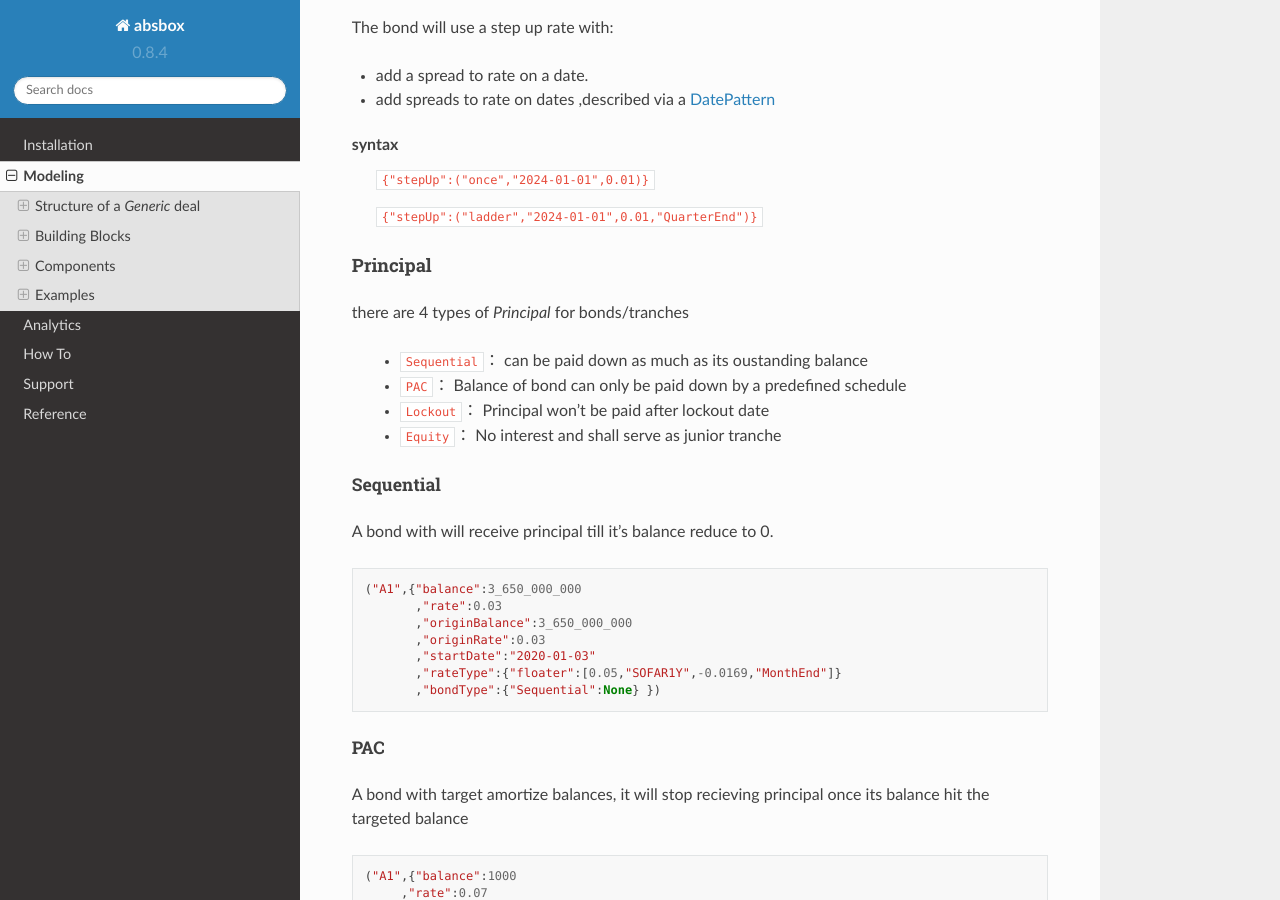
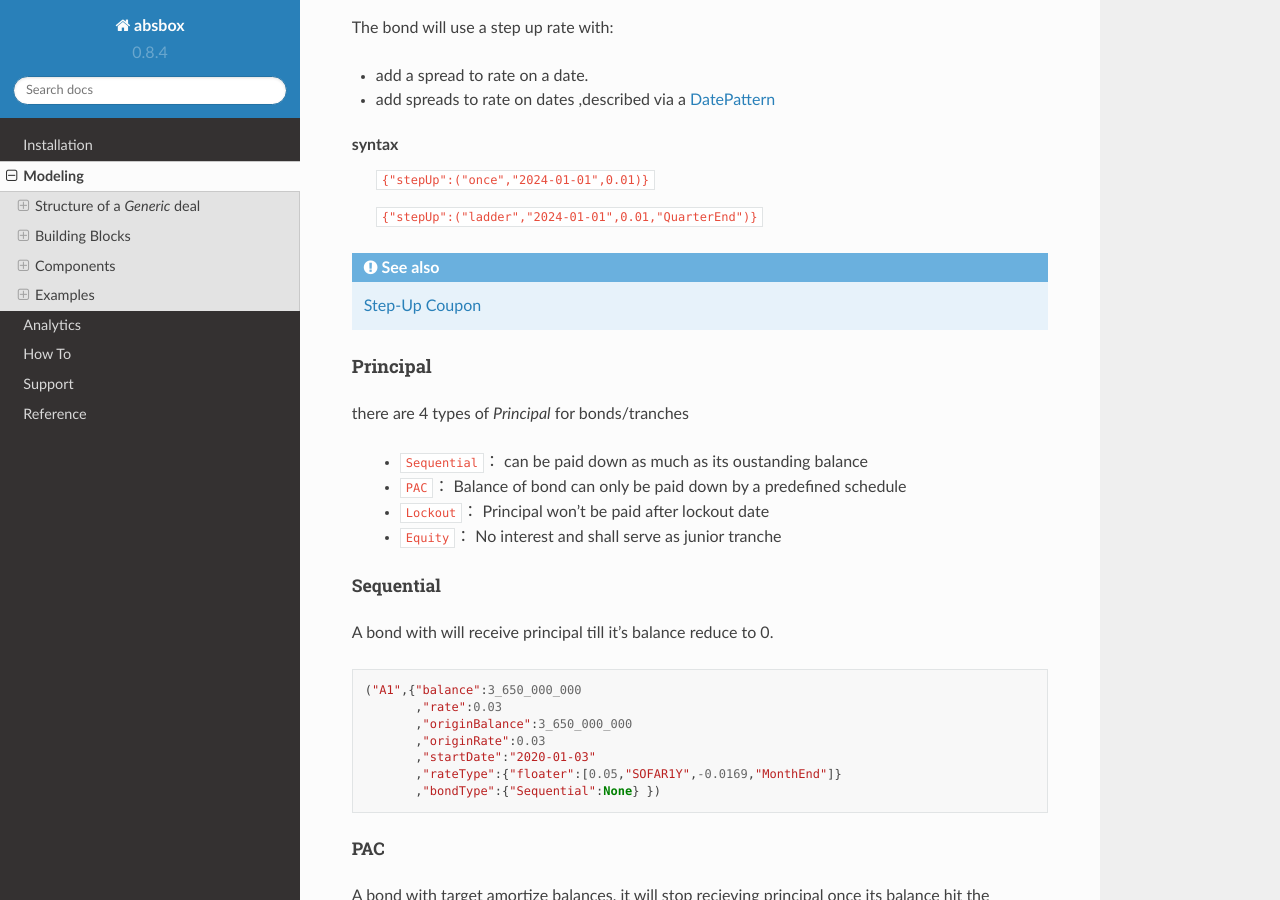
Before and after one commit to yellowbean/absbox-doc, a Sphinx documentation site: the page built from docs/source/modeling.rst, in a window 1280 px wide and 900 px high, scrolled down 27549 px. Built offline with Sphinx 7.4.7 and the Read the Docs theme 2.0.0, drawn with Linux system fonts in a browser that asks for light colours.

Commit message:
add stepup coupon link

```diff
--- a/docs/source/modeling.rst
+++ b/docs/source/modeling.rst
@@ -1381,7 +1381,9 @@ syntax
 
     :code:`{"stepUp":("ladder","2024-01-01",0.01,"QuarterEnd")}`
 
-
+.. seealso::
+
+  :ref:`Step-Up Coupon`
 
 Principal
 ^^^^^^^^^^^
```
